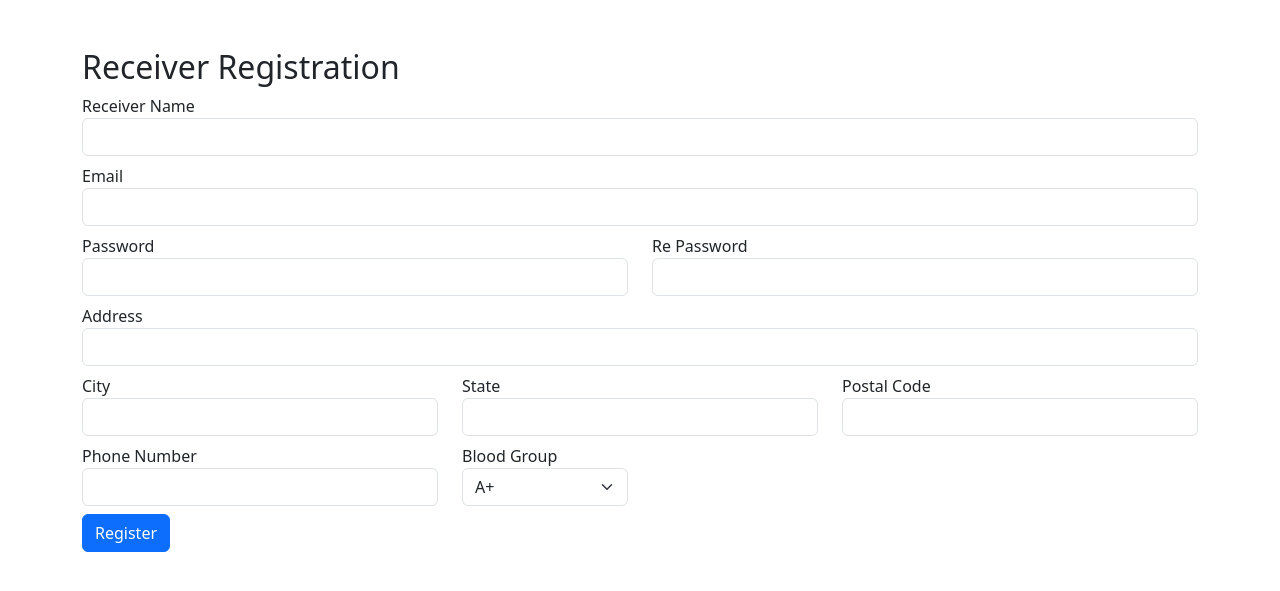
After one commit to anaysah/Blood-Bank-System-PHP, a PHP site: page /auth/registration/receiver.php in a window 1280 px wide. The commit adds this page. Shown: the top 591 px of the page. Run offline with PHP 8.4, Linux system fonts and the light colour scheme.

Commit message:
registration for receiver and hospital
different registration page for receiver and hospital
error alert with the help of cookies

```diff
--- /dev/null
+++ b/auth/registration/receiver.php
@@ -0,0 +1,68 @@
+<?php include_once('../../templates/header.php') ?>
+<link rel="stylesheet" href="../../styles/auth.css">
+<section>
+    <div class="container">
+        <h2 class="mt-5">Receiver Registration</h2>
+        <form action="../../includes/registration.inc.php" method="POST">
+            <input type="hidden" name="userType" value="receiver">
+            <div class="mb-2">
+                <label for="name">Receiver Name</label>
+                <input type="text" class="form-control" id="name" name="name" required>
+            </div>
+            <div class="mb-2">
+                <label for="email">Email</label>
+                <input type="email" class="form-control" id="email" name="email" required>
+            </div>
+            <div class="row">
+                <div class="mb-2 col-md-6">
+                    <label for="password">Password</label>
+                    <input type="password" class="form-control" id="password" name="password" required>
+                </div>
+                <div class="mb-2 col-md-6">
+                    <label for="password">Re Password</label>
+                    <input type="password" class="form-control" id="repassword" name="repassword" required>
+                </div>
+            </div>
+            <div class="mb-2">
+                <label for="address">Address</label>
+                <input type="text" class="form-control" id="address" name="address" required>
+            </div>
+            <div class="row">
+                <div class="mb-2 col-md-4">
+                    <label for="city">City</label>
+                    <input type="text" class="form-control" id="city" name="city" required>
+                </div>
+                <div class="mb-2 col-md-4">
+                    <label for="state">State</label>
+                    <input type="text" class="form-control" id="state" name="state" required>
+                </div>
+                <div class="mb-2 col-md-4">
+                    <label for="postalCode">Postal Code</label>
+                    <input type="number" class="form-control" id="postalCode" name="postalCode" required>
+                </div>
+            </div>
+            <div class="row">
+                <div class="mb-2 col-md-4">
+                    <label for="phoneNumber">Phone Number</label>
+                    <input type="tel" class="form-control" id="phoneNumber" name="phoneNumber" required>
+                </div>
+                <div class="mb-2 col-md-2">
+                    <label for="inputState" >Blood Group</label>
+                    <select id="inputState" class="form-select" name="blood_group">
+                        <?php
+                        // Define an array of blood groups
+                        $bloodGroups = array('A+', 'A-', 'B+', 'B-', 'AB+', 'AB-', 'O+', 'O-');
+
+                        // Loop through the array and generate options
+                        foreach ($bloodGroups as $group) {
+                            echo "<option value='$group'>$group</option>";
+                        }
+                        ?>
+                    </select>
+                </div>
+            </div>
+            <button type="submit" class="btn btn-primary" name="submit">Register</button>
+        </form>
+    </div>
+</section>
+<?php include_once('../../templates/footer.php') ?>
--- a/templates/footer.php
+++ b/templates/footer.php
@@ -1,4 +1,28 @@
-</main>
-    <script src="https://cdn.jsdelivr.net/npm/bootstrap@5.3.2/dist/js/bootstrap.bundle.min.js" integrity="sha384-C6RzsynM9kWDrMNeT87bh95OGNyZPhcTNXj1NW7RuBCsyN/o0jlpcV8Qyq46cDfL" crossorigin="anonymous"></script>
-</body>
+        </main>
+        <script src="https://cdn.jsdelivr.net/npm/bootstrap@5.3.2/dist/js/bootstrap.bundle.min.js"
+            integrity="sha384-C6RzsynM9kWDrMNeT87bh95OGNyZPhcTNXj1NW7RuBCsyN/o0jlpcV8Qyq46cDfL"
+            crossorigin="anonymous"></script>
+        <script>
+            // Function to delete a cookie by name
+            function deleteCookie(name) {
+                document.cookie = name + "=; expires=Thu, 01 Jan 1970 00:00:00 UTC; path=/";
+            }
+
+            // Check if the cookie exists
+            var messageCookie = getCookie("message");
+            console.log(messageCookie);
+            if (messageCookie) {
+                alert(messageCookie); // Show the alert with the message
+                deleteCookie("message"); // Delete the cookie
+            }
+
+            // Function to get a cookie by name
+            function getCookie(name) {
+                var value = "; " + document.cookie;
+                var parts = value.split("; " + name + "=");
+                if (parts.length == 2) return parts.pop().split(";").shift();
+            }
+        </script>
+
+    </body>
 </html>
```
Also changed, not shown: auth/registration/hospital.php (added, +52 -0 lines), includes/auth.functions.inc.php (added, +78 -0 lines), includes/main.functions.inc.php (added, +11 -0 lines), includes/registration.inc.php (added, +56 -0 lines), 1 other file.
